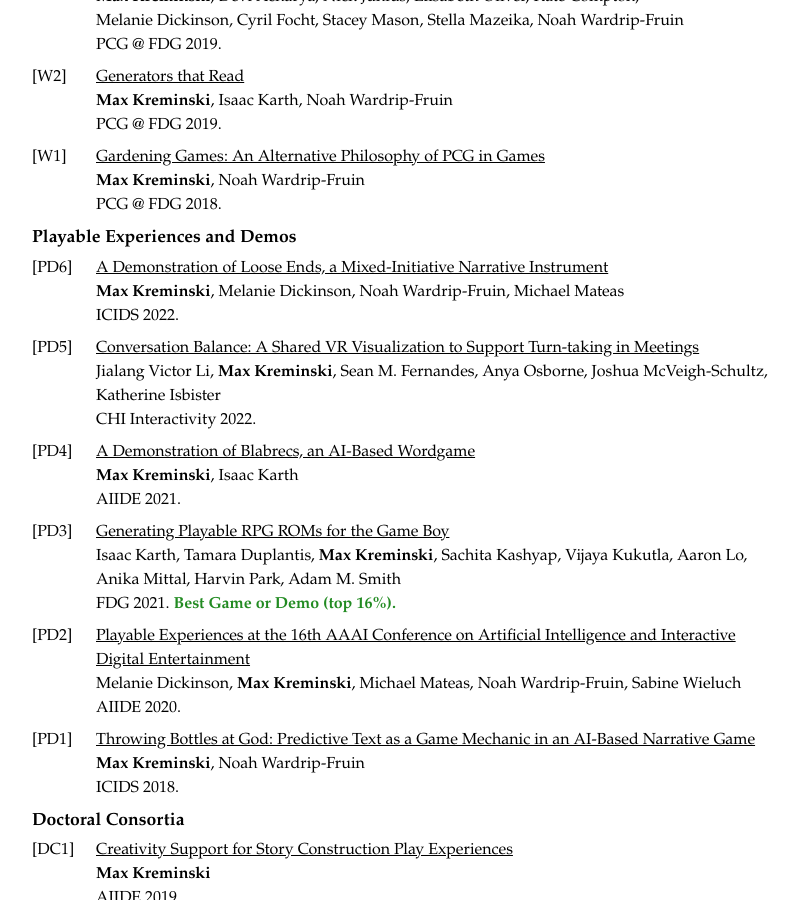
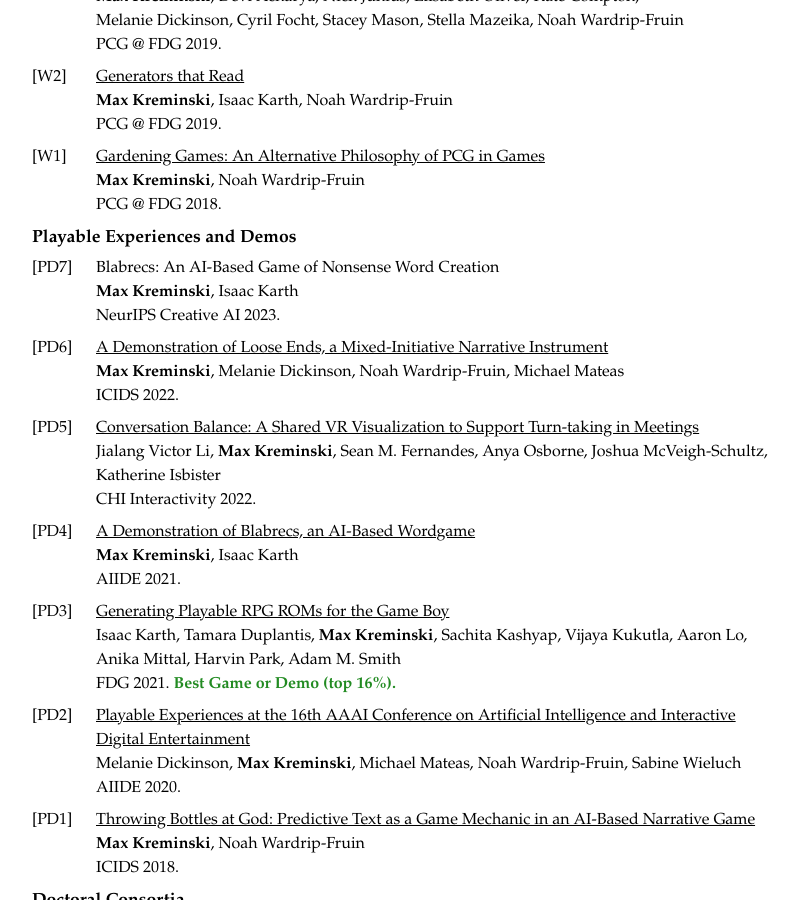
Before and after one commit to mkremins/mkremins.github.io, a Jekyll site: the page built from cv/index.html, in a window 1280 px wide and 900 px high, scrolled down 4866 px. Shown: the whole window, without its empty margins (240-1038 px from the left). Built offline with Jekyll 4.4.1, drawn with Linux system fonts in a browser that asks for light colours.

Commit message:
Add NeurIPS 2023 Blabrecs exhibit

```diff
--- a/_data/publications.json
+++ b/_data/publications.json
@@ -1,4 +1,13 @@
 [
+{
+  "title": "Blabrecs: An AI-Based Game of Nonsense Word Creation",
+  "url": "",
+  "authors": ["Max Kreminski", "Isaac Karth"],
+  "year": "2023",
+  "venue": "NeurIPS Creative AI",
+  "venue_long": "NeurIPS Creative AI",
+  "pubtype": "pe_or_demo"
+},
 {
   "title": "Praxish: A Rational Reconstruction of a Logic-Based DSL for Modeling Social Practices",
   "url": "https://mkremins.github.io/publications/Praxish_AIIDE2023.pdf",
```
